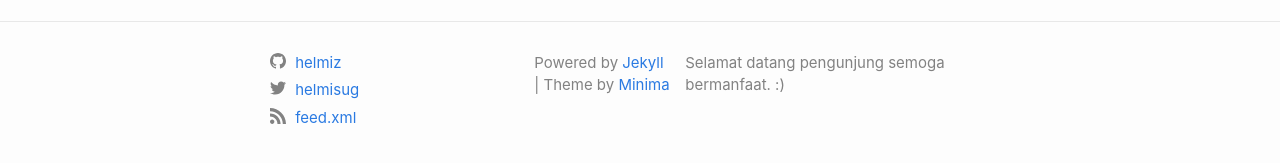
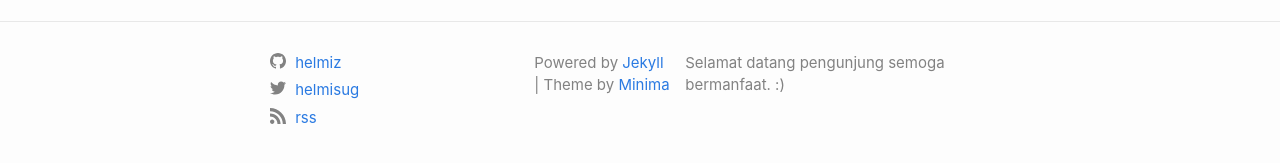
Before and after one commit to helmiz/helmiz.github.io, a Jekyll site: the page built from index.markdown, in a window 1280 px wide. Shown: the part 711-874 px from the top of the page. Built offline with Jekyll 4.4.1, drawn with Linux system fonts in a browser that asks for light colours.

Commit message:
Merubah bagian rss menjadi tulisan rss

```diff
--- a/_includes/social.html
+++ b/_includes/social.html
@@ -10,5 +10,5 @@
   {%- if site.twitter_username -%}<li><a href="https://www.twitter.com/{{ site.twitter_username| cgi_escape | escape }}"><svg class="svg-icon"><use xlink:href="{{ '/assets/minima-social-icons.svg#twitter' | relative_url }}"></use></svg> <span class="username">{{ site.twitter_username| escape }}</span></a></li>{%- endif -%}
   {%- if site.youtube_username -%}<li><a href="https://youtube.com/{{ site.youtube_username| cgi_escape | escape }}"><svg class="svg-icon"><use xlink:href="{{ '/assets/minima-social-icons.svg#youtube' | relative_url }}"></use></svg> <span class="username">{{ site.youtube_username| escape }}</span></a></li>{%- endif -%}
   {%- if site.googleplus_username -%}<li><a href="https://plus.google.com/{{ site.googleplus_username| escape }}"><svg class="svg-icon"><use xlink:href="{{ '/assets/minima-social-icons.svg#googleplus' | relative_url }}"></use></svg> <span class="username">{{ site.googleplus_username| escape }}</span></a></li>{%- endif -%}
-  {%- if site.rss -%}<li><a href="{{ 'feed.xml' | relative_url }}"><svg class="svg-icon"><use xlink:href="{{ '/assets/minima-social-icons.svg#rss' | relative_url }}"></use></svg> <span>{{ site.rss | escape }}</span></a></li>{%- endif -%}
+  {%- if site.rss -%}<li><a href="{{ 'feed.xml' | relative_url }}"><svg class="svg-icon"><use xlink:href="{{ '/assets/minima-social-icons.svg#rss' | relative_url }}"></use></svg> <span class="username">rss</span></a></li>{%- endif -%}
 </ul>
```
